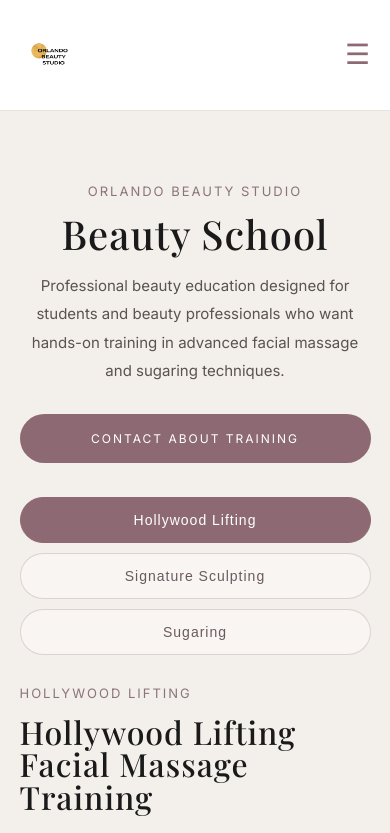
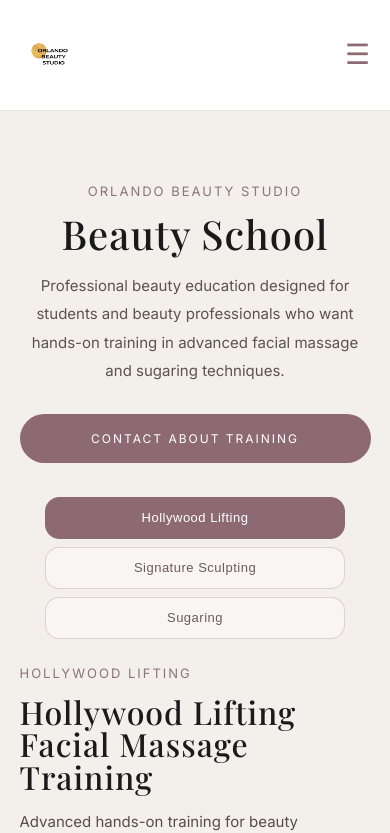
Before and after one commit to OnoprichukSergey-FS/orlando-beauty-studio, a Next.js app: page /beauty-school in a window 390 px wide. Shown: the top 833 px of the page. Built offline with nearby package versions, Linux system fonts and the light colour scheme.

Commit message:
updated css

```diff
--- a/src/styles/pages/beauty-school.css
+++ b/src/styles/pages/beauty-school.css
@@ -666,12 +666,21 @@
   }
 
   .beauty-school-tabs {
-    gap: 10px;
+    display: grid;
+    grid-template-columns: 1fr;
+    gap: 8px;
+    max-width: 300px;
+    margin: 0 auto 24px;
   }
 
   .beauty-school-tab {
     width: 100%;
     text-align: center;
+    padding: 10px 16px;
+    font-size: 13px;
+    letter-spacing: 0.5px;
+    border-radius: 14px;
+    min-height: 42px;
   }
 
   .beauty-school-tab-title {
```
